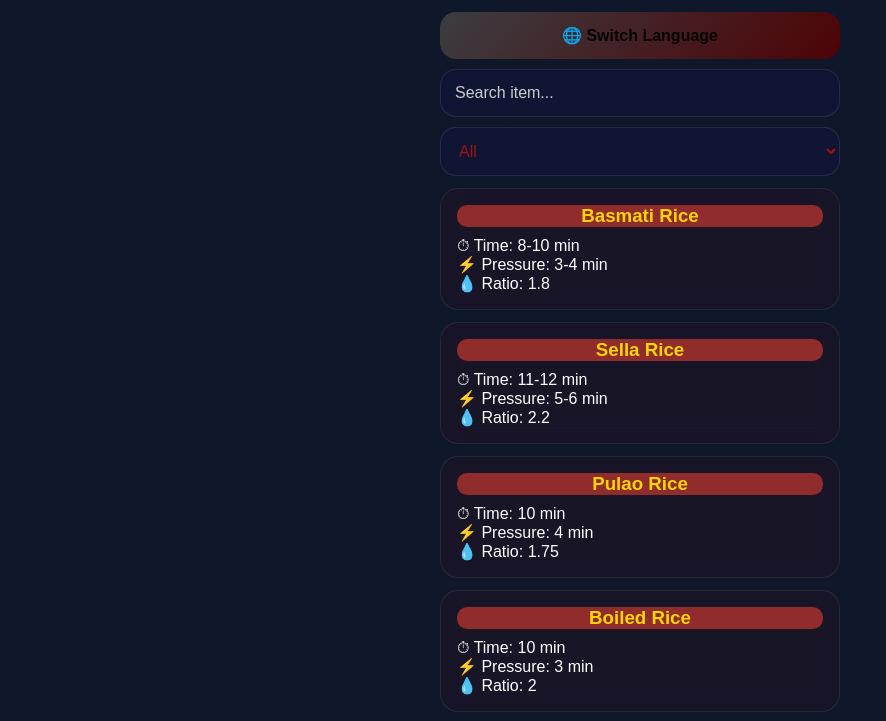
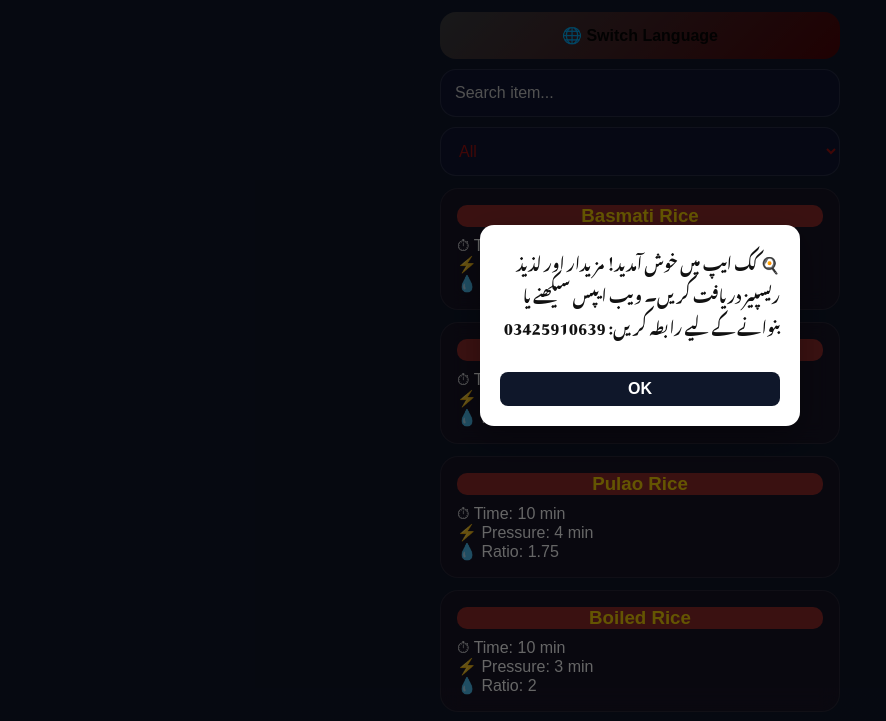
Before and after one commit to bab1bar/KitchenMaster, a plain HTML site: page index.html in a window 1280 px wide. Shown: the part 75-796 px from the top of the page, without its empty margins (0-886 px from the left). Drawn offline with Linux system fonts and the light colour scheme; a web font is replaced by a local one.

Commit message:
modal added
modal alert for pop added

```diff
--- a/index.html
+++ b/index.html
@@ -2,6 +2,7 @@
 <html lang="en">
 
 <head>
+    <link href="https://fonts.googleapis.com/css2?family=Noto+Nastaliq+Urdu&display=swap" rel="stylesheet">
 <meta charset="UTF-8">
 
 <meta name="viewport" content="width=device-width, initial-scale=1.0">
@@ -159,8 +160,23 @@ Calculate
 
 </div>
 
+
+<!--
+  your app content here
+ moder alert for cook app. with specific message -->
+  <div id="overlay" class="overlay">
+    <div class="modal">
+      <p id="msgText"></p>
+      <button id="closeBtn">OK</button>
+    </div>
+  </div>
+
+
+
+
 <!-- JS -->
 <script src="script.js"></script>
+<script src="modal.js" defer></script>
 
 </body>
 </html>
--- /dev/null
+++ b/modal.js
@@ -0,0 +1,17 @@
+const message =
+"🍳 کک ایپ میں خوش آمدید! مزیدار اور لذیذ ریسپیز دریافت کریں۔\n\nویب ایپس سیکھنے یا بنوانے کے لیے رابطہ کریں:\n03425910639";
+
+document.addEventListener("DOMContentLoaded", () => {
+  const overlay = document.getElementById("overlay");
+  const msgText = document.getElementById("msgText");
+  const closeBtn = document.getElementById("closeBtn");
+
+  if (!overlay || !msgText || !closeBtn) return;
+
+  msgText.textContent = message;
+  overlay.style.display = "flex";
+
+  closeBtn.addEventListener("click", () => {
+    overlay.style.display = "none";
+  });
+});
--- a/script.js
+++ b/script.js
@@ -1,7 +1,7 @@
 
-// 💬 Message text
-const message =
-"Welcome to Achar App! Explore 100+ delicious pickles. ایسے ویب ایپ بنانے کے لیے یا ایسی کوڈنگ سیکھنے کے لیے رابطہ کریں۔ 03425910639";
+// // 💬 Message text
+// const message =
+// "Welcome to Achar App! Explore 100+ delicious pickles. ایسے ویب ایپ بنانے کے لیے یا ایسی کوڈنگ سیکھنے کے لیے رابطہ کریں۔ 03425910639";
 
 // 🌐 language state (global inside app)
 let urdu = false;
--- a/style.css
+++ b/style.css
@@ -250,3 +250,61 @@ button:hover {
   padding: 10px;
   cursor: pointer;
 }
+
+
+
+.overlay {
+  position: fixed;
+  top: 0;
+  left: 0;
+  width: 100%;
+  height: 100%;
+  display: none;
+  justify-content: center;
+  align-items: center;
+  background: rgba(0, 0, 0, 0.6);
+  z-index: 9999;
+}
+
+.modal {
+  background: #ffffff;
+  width: 85%;
+  max-width: 320px;
+  padding: 20px;
+  border-radius: 14px;
+  text-align: center;
+  box-shadow: 0 10px 30px rgba(0, 0, 0, 0.3);
+  animation: pop 0.25s ease;
+}
+
+.modal p {
+  font-size: 16px;
+  margin-bottom: 15px;
+  color: #111;
+}
+.modal {
+  direction: rtl;
+  text-align: right;
+  font-family: "Noto Nastaliq Urdu", serif;
+  line-height: 2;
+}
+
+.modal button {
+  padding: 8px 16px;
+  border: none;
+  border-radius: 8px;
+  background: #0f172a;
+  color: #fff;
+  cursor: pointer;
+}
+
+@keyframes pop {
+  from {
+    transform: scale(0.8);
+    opacity: 0;
+  }
+  to {
+    transform: scale(1);
+    opacity: 1;
+  }
+}
```
